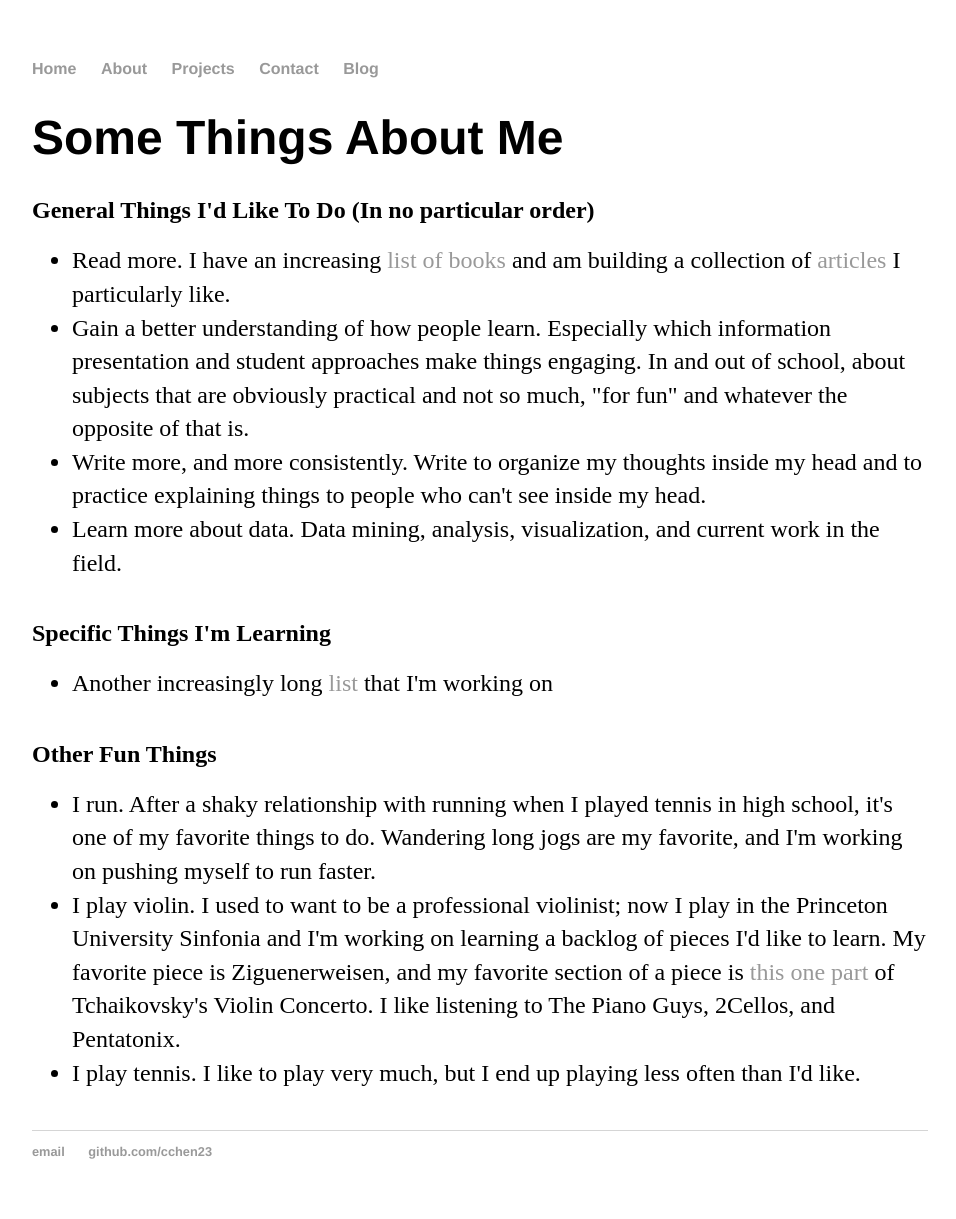
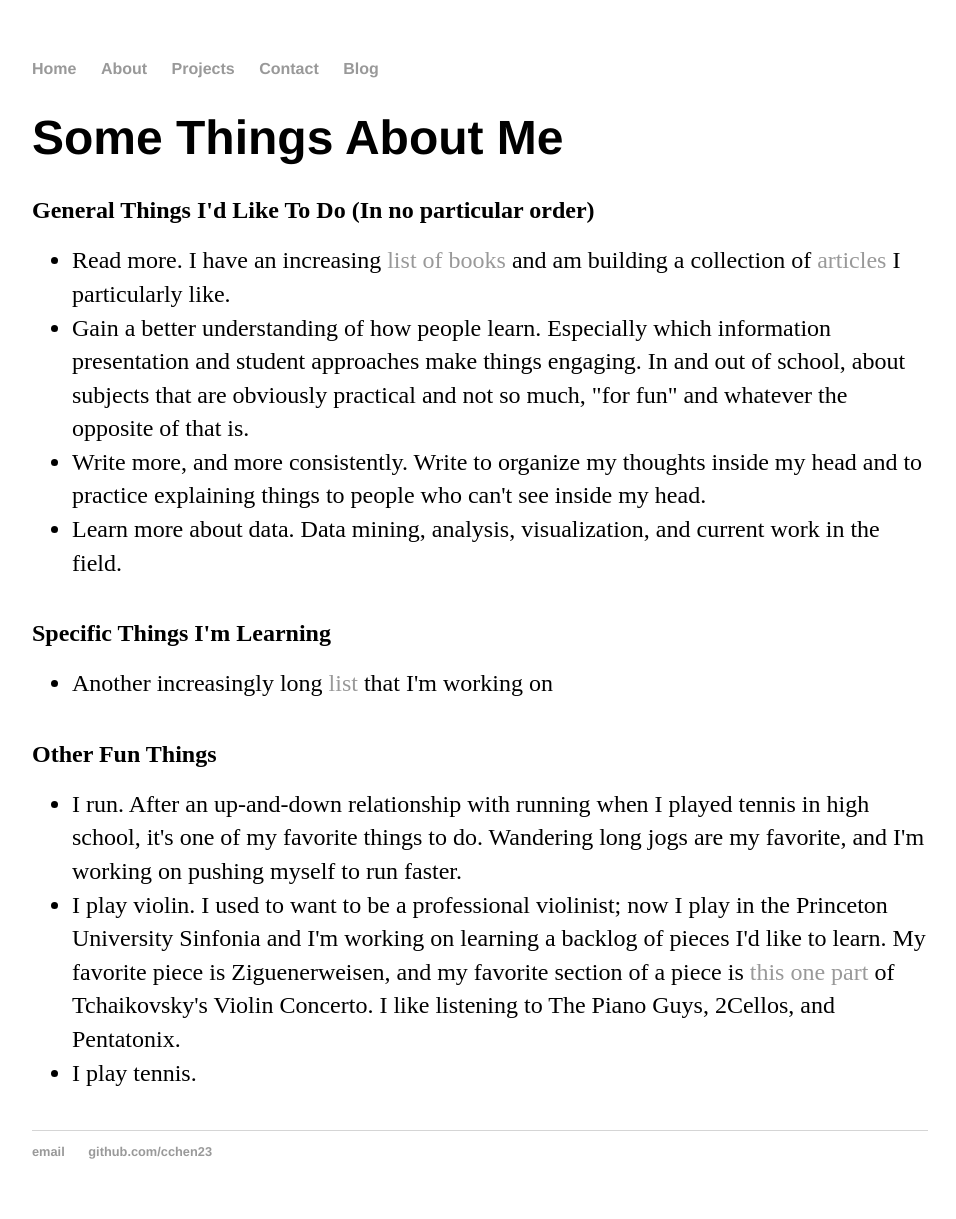
Before and after one commit to cchen23/cchen23.githhub.io, a Jekyll site: the page built from about/index.html, in a window 1280 px wide. Shown: the whole page, without its empty margins (160-1116 px from the left). Built offline with Jekyll 4.4.1, drawn with Linux system fonts in a browser that asks for light colours.

Commit message:
Update index.html

```diff
--- a/about/index.html
+++ b/about/index.html
@@ -5,19 +5,19 @@
 <div class="about">
 	<h2>General Things I'd Like To Do (In no particular order)</h2>
 	<ul class="about">
-	  <li>Read more. I have an increasing <a href="/lists/books">list of books</a> and am building a collection of <a href="/lists/articles">articles</a> I particularly like. </li>
+	  <li>Read more. I have an increasing <a href="/lists/books.html">list of books</a> and am building a collection of <a href="/lists/articles">articles</a> I particularly like. </li>
 	  <li>Gain a better understanding of how people learn. Especially which information presentation and student approaches make things engaging. In and out of school, about subjects that are obviously practical and not so much, "for fun" and whatever the opposite of that is. </li>
 	  <li>Write more, and more consistently. Write to organize my thoughts inside my head and to practice explaining things to people who can't see inside my head.</li>
 	  <li>Learn more about data. Data mining, analysis, visualization, and current work in the field.</li>
 	</ul>
 	<h2>Specific Things I'm Learning</h2>
 	<ul>
-	  <li>Another increasingly long <a href="/lists/learning">list</a> that I'm working on</li>
+	  <li>Another increasingly long <a href="/lists/learning.html">list</a> that I'm working on</li>
 	</ul>
 	<h2>Other Fun Things</h2>
 	<ul>
-	  <li>I run. After a shaky relationship with running when I played tennis in high school, it's one of my favorite things to do. Wandering long jogs are my favorite, and I'm working on pushing myself to run faster.</li>
+	  <li>I run. After an up-and-down relationship with running when I played tennis in high school, it's one of my favorite things to do. Wandering long jogs are my favorite, and I'm working on pushing myself to run faster.</li>
 	  <li>I play violin. I used to want to be a professional violinist; now I play in the Princeton University Sinfonia and I'm working on learning a backlog of pieces I'd like to learn. My favorite piece is Ziguenerweisen, and my favorite section of a piece is<a href="http://www.youtube.com/watch?v=CTE08SS8fNk&t=2m0s"> this one part</a> of Tchaikovsky's Violin Concerto. I like listening to The Piano Guys, 2Cellos, and Pentatonix.</li>
-	  <li>I play tennis. I like to play very much, but I end up playing less often than I'd like.</li>
+	  <li>I play tennis.
 	</ul>
 </div><!-- /.blurb -->
```
